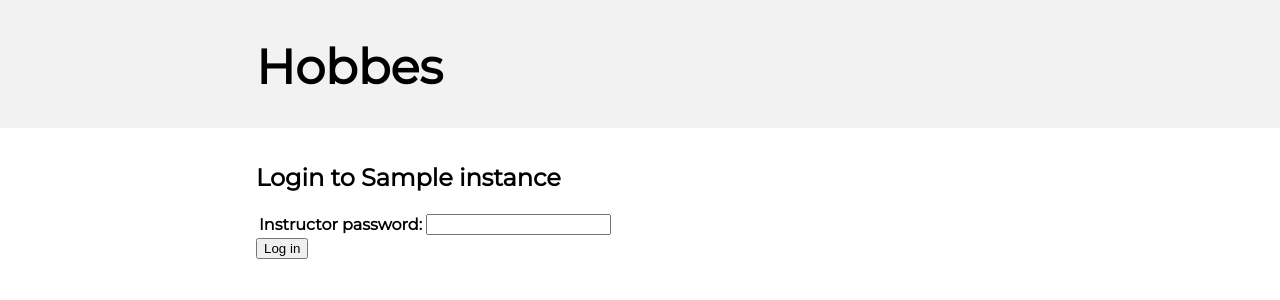
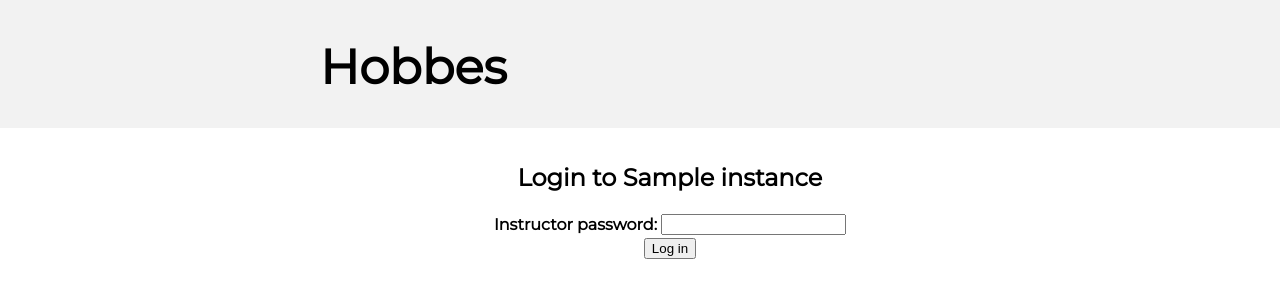
Before and after one commit to eowagner/Hobbes, a Django app: page /publicgoods/instructor_view/1/ in a window 1280 px wide. Shown: the top 300 px of the page. Run offline with Django 3.2, Linux system fonts and the light colour scheme; tables that the repository leaves empty hold one stand-in row (values such as "Sample post").

Commit message:
layout changes: centering forms, adding parameter info to instructor view

```diff
--- a/Hobbes/publicgoods/static/publicgoods/style.css
+++ b/Hobbes/publicgoods/static/publicgoods/style.css
@@ -20,7 +20,7 @@ div.banner {
 div.title {
     font-size: xx-large;
     font-weight: bold;
-    margin-left: 20%;
+    margin-left: 25%;
     /*text-align: center;*/
 }
 
@@ -31,15 +31,15 @@ span.vertcenter {
 }
 
 .container {
-    width: 60%;
-    margin-left: 20%;
-    margin-right: 20%;
+    width: 50%;
+    margin-left: 25%;
+    margin-right: 25%;
     margin-top: 1em;
-    min-width: 600px;
+    min-width: 700px;
 }
 
 .left {
-    width: 39%;
+    width: 49%;
     float: left;
 }
 
--- a/Hobbes/publicgoods/templates/publicgoods/index.html
+++ b/Hobbes/publicgoods/templates/publicgoods/index.html
@@ -20,7 +20,7 @@
         {% for instance in open_instances %}
             <li><font size="+1"> {{ instance.instance_name }} </font>
             <br>&nbsp;&nbsp; <font size="-1">
-            <a href = "{% url 'play_game' instance.id %}">Participate</a>
+            <a href = "{% url 'play_game' instance.id %}">Participate</a> &nbsp; | &nbsp;
             <a href = "{% url 'instructor_view' instance.id %}">Instructor Control Panel</a></font>
             </li>
         {% empty %}
@@ -33,7 +33,7 @@
         {% for instance in closed_instances %}
             <li><font size="+1"> {{ instance.instance_name }}</font>
             <br>&nbsp;&nbsp; <font size="-1">
-            <a href = "{% url 'anon_results' instance.id %}">Anonymized Results</a>
+            <a href = "{% url 'anon_results' instance.id %}">Anonymized Results</a> &nbsp; | &nbsp;
             <a href = "{% url 'instructor_view' instance.id %}">Instructor Control Panel</a></font>
         </li>
         {% empty %}
--- a/Hobbes/publicgoods/templates/publicgoods/instructor_view_login.html
+++ b/Hobbes/publicgoods/templates/publicgoods/instructor_view_login.html
@@ -3,15 +3,17 @@
 {% block content %}
 
 <br>
-<h1>Login to {{ instance.instance_name }}</h1>
+<div class="centerFlex"><h1>Login to {{ instance.instance_name }}</h1></div>
 <br>
 
+<div class="centerFlex">
 <form action="" method="post">
 	{% csrf_token %}
 	<table class="form">
 		{{ form.as_table }}
 	</table>
-        <input type="submit" value="Log in">
+        <div class="centerFlex"><input type="submit" value="Log in"></div>
 </form>
+</div>
 
 {% endblock %}
```
Also changed, not shown: Hobbes/publicgoods/templates/publicgoods/instructor_view.html (+13 -3 lines).
